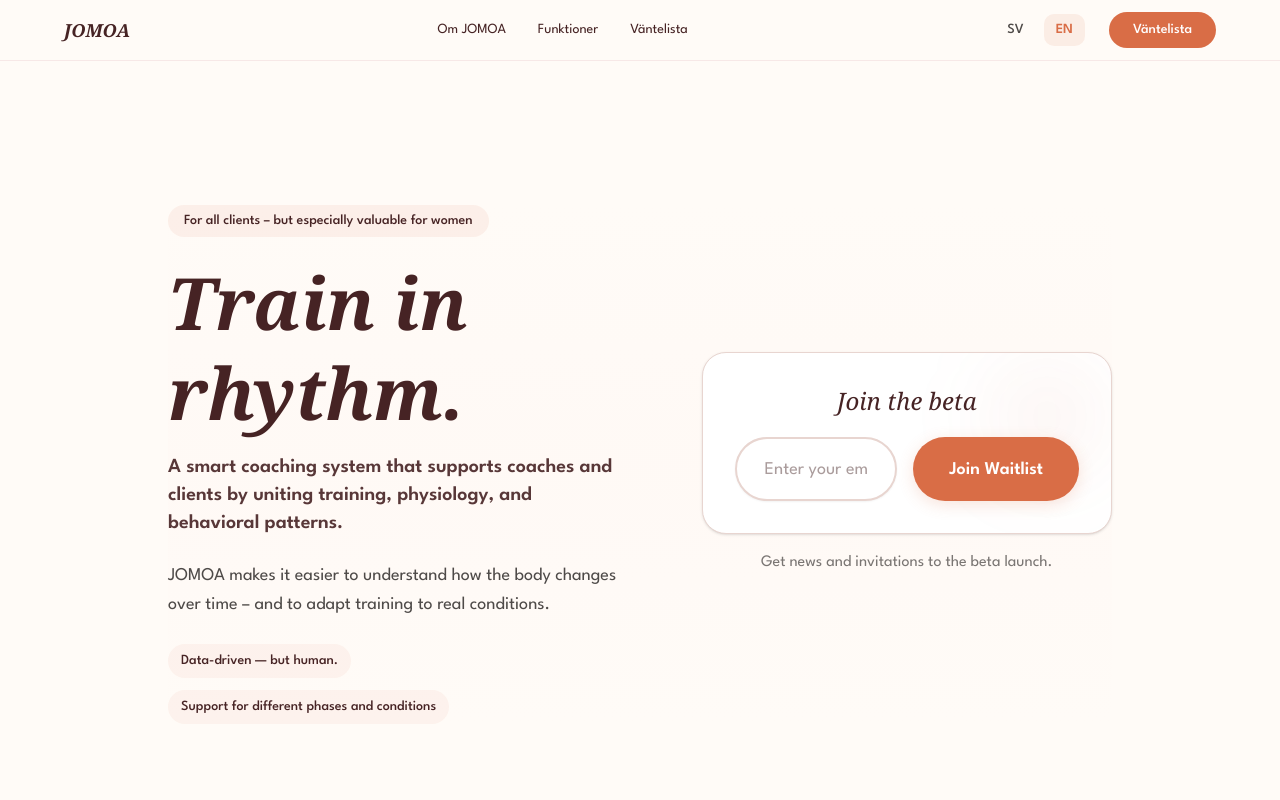
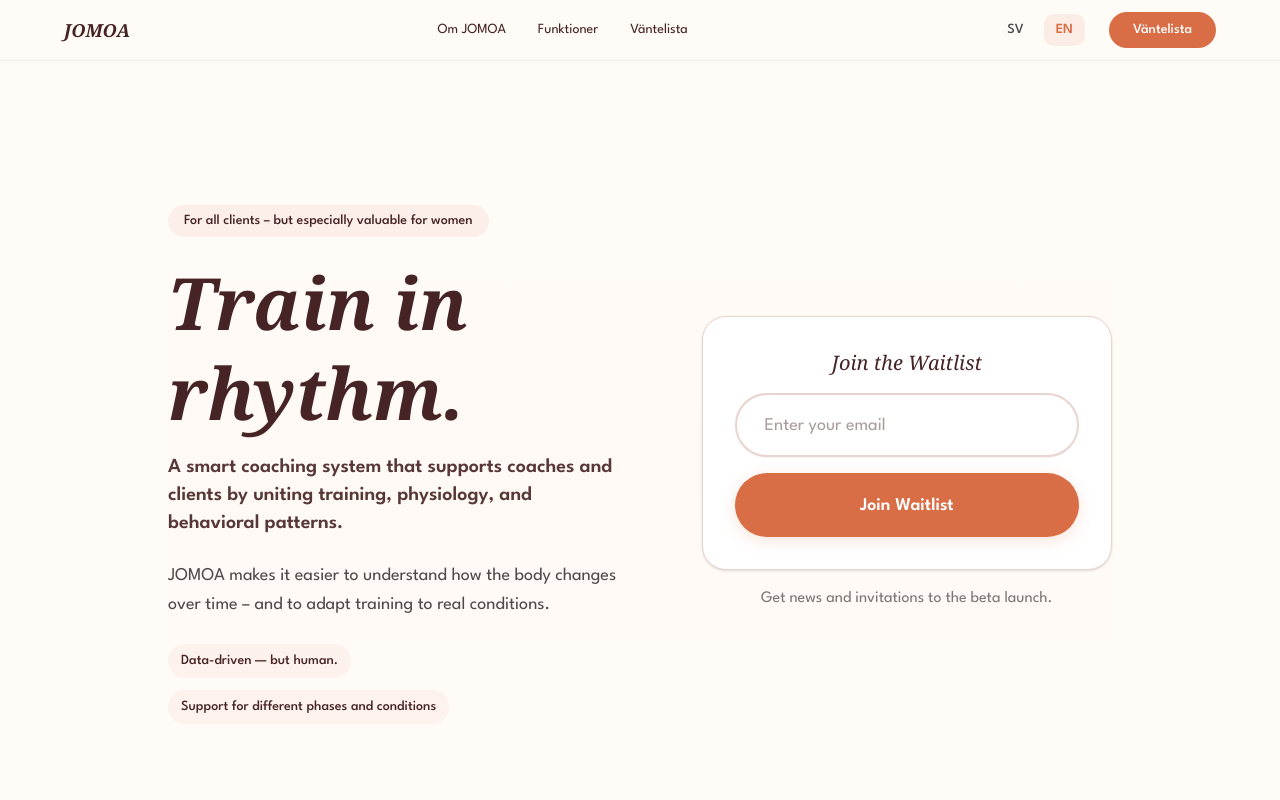
Before and after one commit to johannadesouza/jomoa-web, a Next.js app in the folder web/: page /en in a window 1280 px wide. Shown: the top 800 px of the page. Built offline with nearby package versions, Linux system fonts and the light colour scheme; no server answers.

Commit message:
Förbättra väntlistformuläret högst upp - matchar designen längst ner

```diff
--- a/web/app/[locale]/HomeClient.tsx
+++ b/web/app/[locale]/HomeClient.tsx
@@ -280,17 +280,18 @@
 
             <SectionFadeIn delay={0.1} className="w-full max-w-md mx-auto lg:max-w-none mt-8 md:mt-0">
               <motion.div
+                initial={{ opacity: 0, y: 20 }}
+                whileInView={{ opacity: 1, y: 0 }}
+                viewport={{ once: true }}
+                transition={{ duration: 0.5 }}
                 whileHover={{ y: -4, scale: 1.01 }}
-                className="rounded-xl sm:rounded-2xl bg-white border border-[#E8D5D0] shadow-sm hover:shadow-lg hover:border-[#D96D46]/30 transition-all duration-300 p-5 sm:p-6 md:p-7 lg:p-8 group relative overflow-hidden"
+                className="rounded-xl sm:rounded-2xl bg-white border border-[#E8D5D0] p-5 sm:p-6 md:p-7 lg:p-8 shadow-sm hover:shadow-lg hover:border-[#D96D46]/30 transition-all duration-300 space-y-3 sm:space-y-4 group"
               >
-                <div className="absolute top-0 right-0 w-24 h-24 sm:w-32 sm:h-32 bg-[#D96D46]/[0.05] rounded-full blur-2xl pointer-events-none"></div>
-                <h3 className="text-lg sm:text-xl md:text-2xl font-the-seasons text-[#462324] text-center mb-3 sm:mb-4 md:mb-5 relative z-10 group-hover:text-[#D96D46] transition-colors">
-                  {dict.waitlist.heading}
+                <h3 className="text-base sm:text-lg md:text-xl font-the-seasons text-[#462324] mb-3 sm:mb-4 text-center group-hover:text-[#D96D46] transition-colors">
+                  {dict.waitlist.form.title}
                 </h3>
-                <div className="relative z-10">
                 <WaitlistForm
                   locale={locale}
-                    inline={true}
                   labels={{
                     title: dict.waitlist.form.title,
                     description: dict.waitlist.form.description,
@@ -304,7 +305,6 @@
                     emptyError: dict.waitlist.form.emptyError,
                   }}
                 />
-                </div>
               </motion.div>
               <p
                 className={cn(
```
Lines whose indentation alone changed are shown as unchanged.
